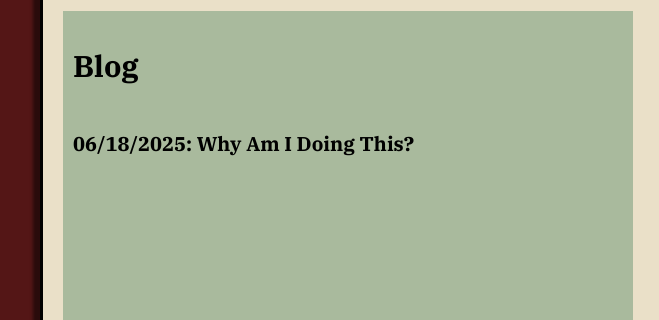
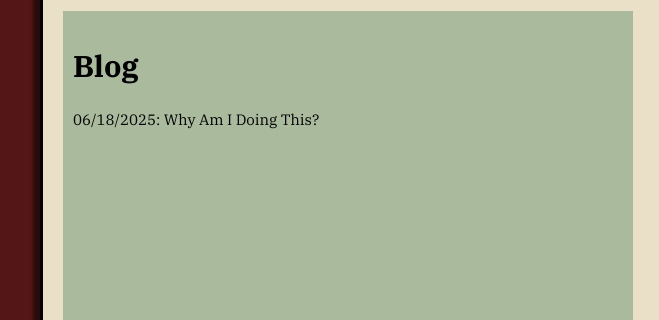
Before and after one commit to aclrians/spiderwebnest, a plain HTML site: page blog/index.html in a window 1280 px wide. Shown: the part 378-698 px from the top of the page, 200-859 px from the left. Drawn offline with Linux system fonts and the light colour scheme; files that its build step writes are made by us from their sources; files whose address does not match are found by name; a web font is replaced by a local one.

Commit message:
updated styles

```diff
--- a/style.css
+++ b/style.css
@@ -9,10 +9,11 @@ body{
 }
 
 h2{
-    margin-top: 1em;
-    padding-top: 1em;
+
     font-family:"IBM Plex Serif", serif; ;
-    font-size: 20px;
+    font-size: px;
+    font-weight: normal;
+
 
 
 }
```
